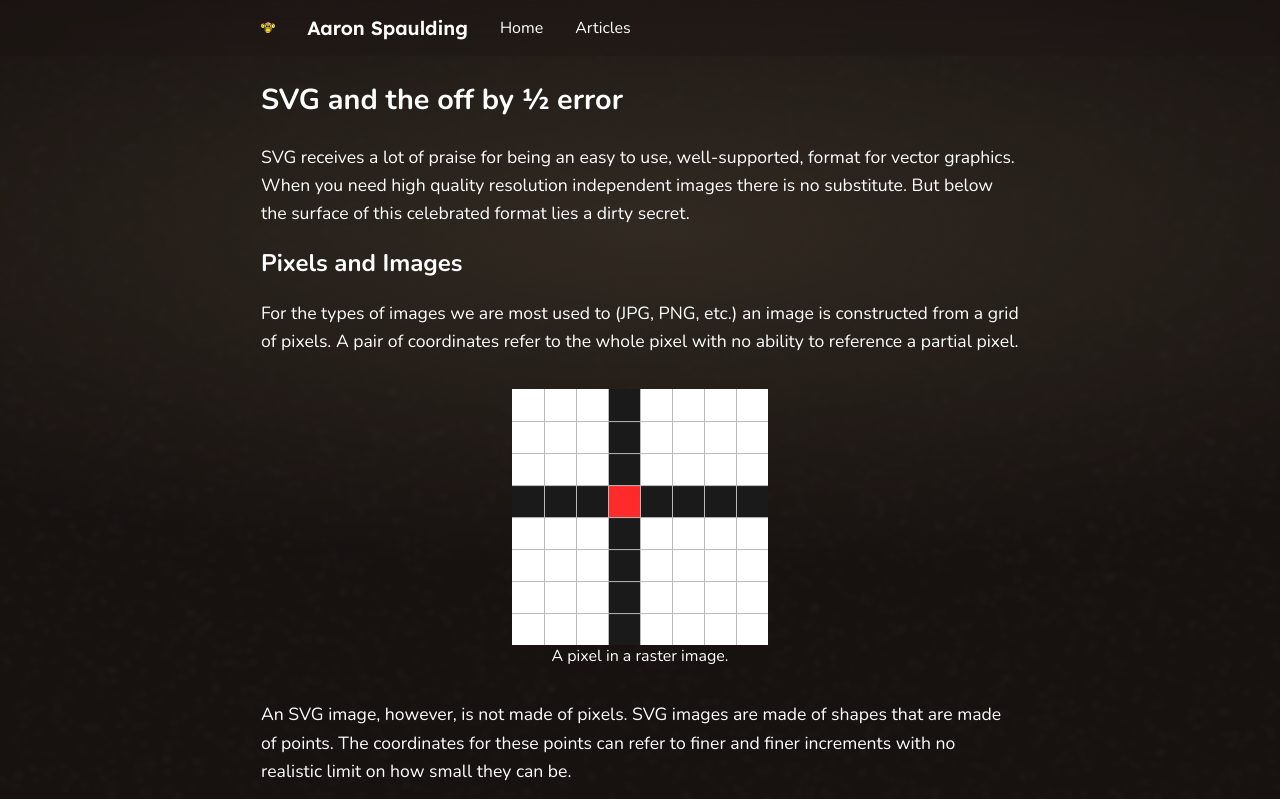
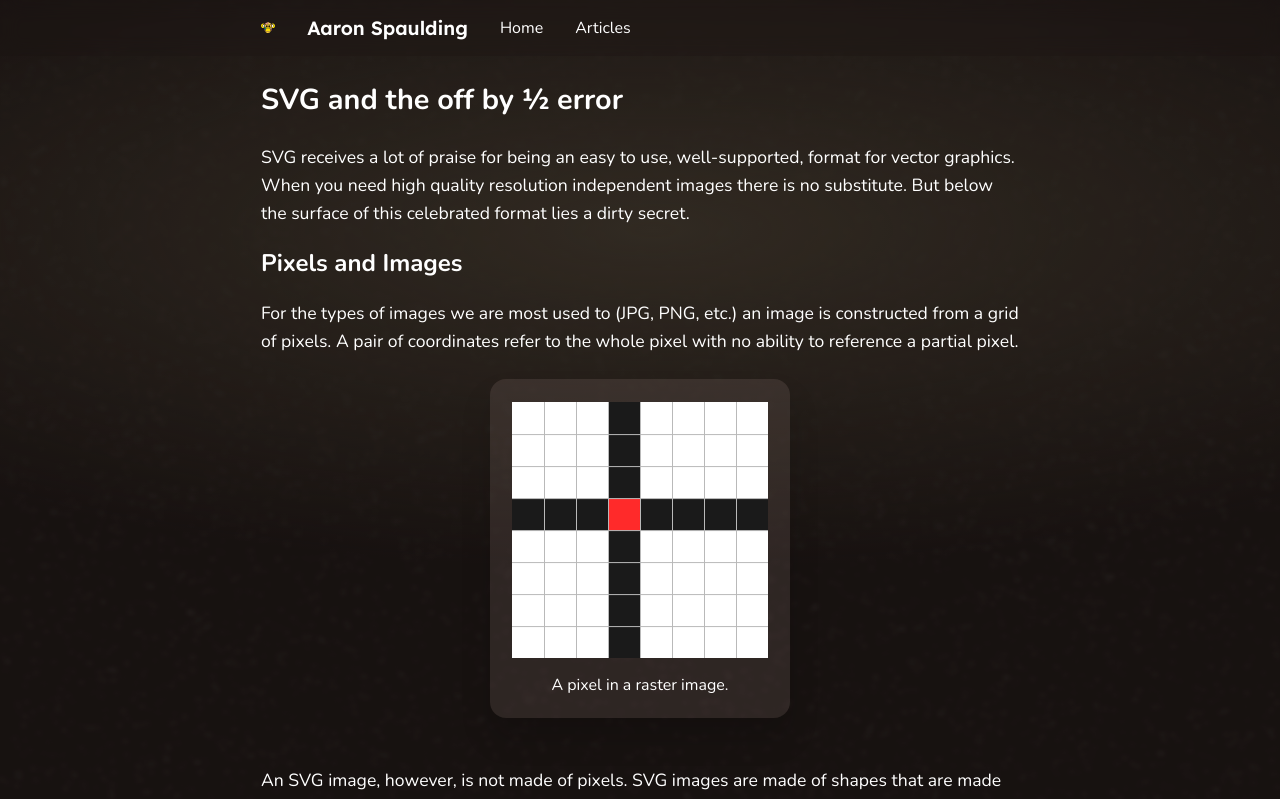
Before and after one commit to AaronAsAChimp/aaronasachimp, a Next.js app: page /articles/svg in a window 1280 px wide. Shown: the top 799 px of the page. Built offline with nearby package versions, Linux system fonts and the light colour scheme.

Commit message:
Fix the centering of images in articles and improve appearance

```diff
--- a/components/image-compare/styles.module.css
+++ b/components/image-compare/styles.module.css
@@ -1,9 +1,21 @@
 .image-compare {
 	display: grid;
+	gap: 1em;
+	justify-content: center;
+	margin: 1.5em 0 3em;
 }
 
 .comparison-image {
 	display: flex;
 	flex-direction: column;
 	align-items: center;
+	margin: 0;
+	padding: 1.4em;
+	background: #caaca321;
+	border-radius: 1em;
+	box-shadow: 0 20px 30px #00000026;
 }
+
+.comparison-image figcaption {
+	padding: 1em 1em 0;
+}
```
